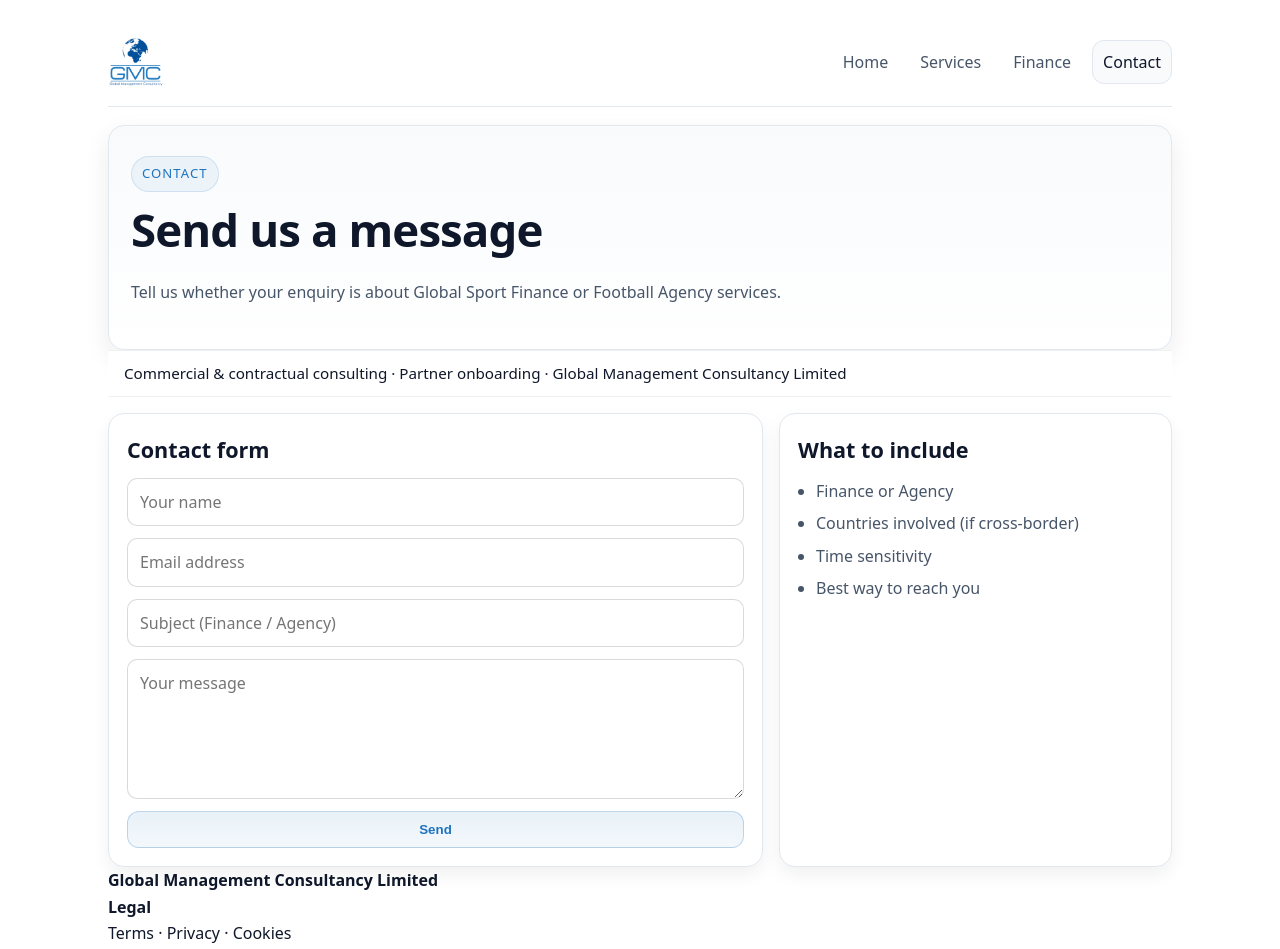
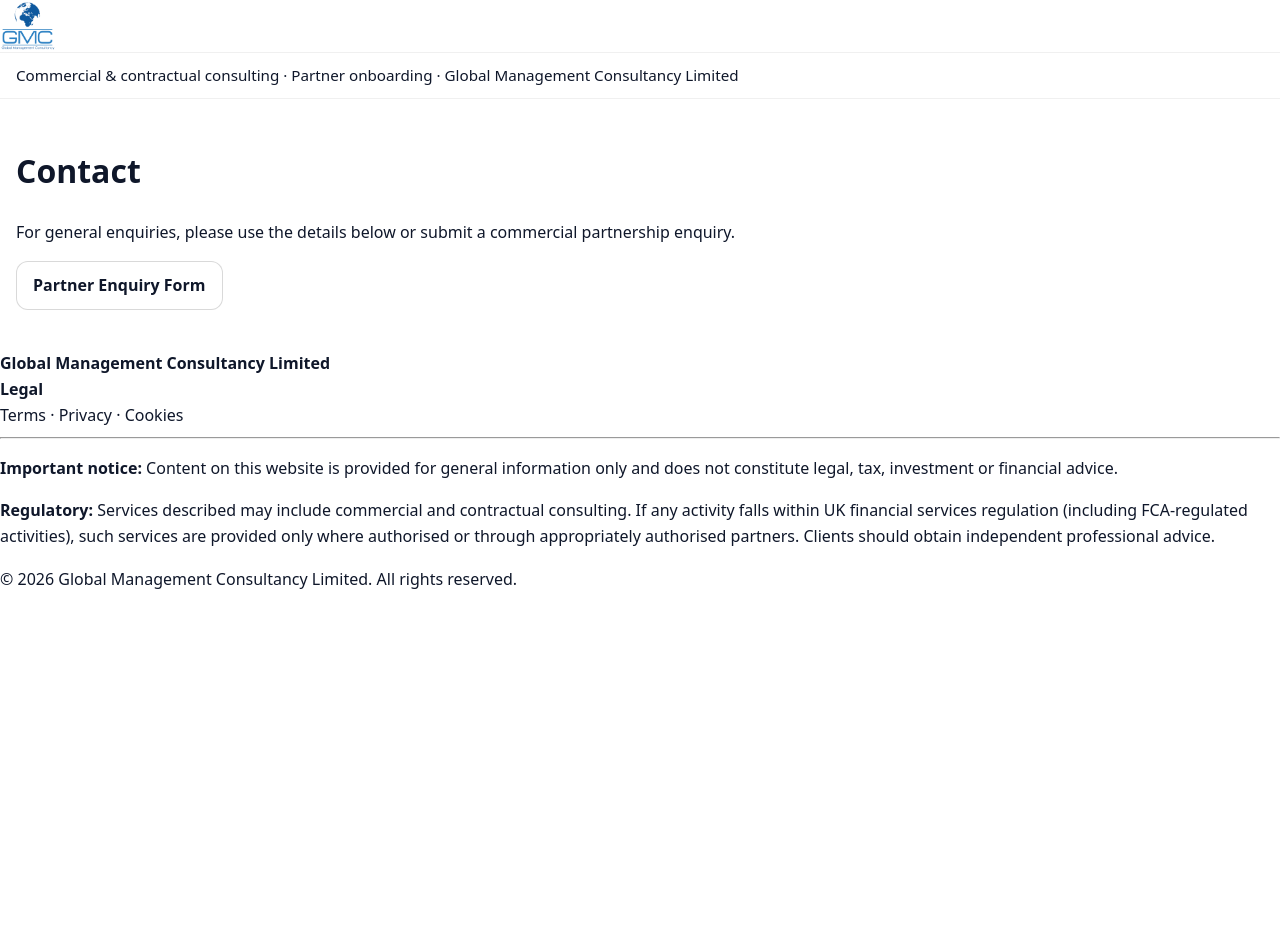
Before and after one commit to jnguegan/Global-Management-Consultancy-Limited, a plain HTML site: page contact.html in a window 1280 px wide. Shown: the top 949 px of the page. After the commit the page ends 800 px from the top, so only its background shows below. Drawn offline with Linux system fonts and the light colour scheme.

Commit message:
Update contact.html

```diff
--- a/contact.html
+++ b/contact.html
@@ -3,74 +3,49 @@
 <head>
   <meta charset="utf-8" />
   <meta name="viewport" content="width=device-width, initial-scale=1" />
-  <title>Contact | Global Management Consultancy Limited</title>
-  <meta name="description" content="Contact Global Management Consultancy Limited for Global Sport Finance and football agency services." />
-
-  <link rel="icon" href="favicon.png" type="image/png" />
+  <title>Contact — Global Management Consultancy Limited</title>
+  <meta name="description" content="Contact Global Management Consultancy Limited for commercial and contractual consulting enquiries." />
   <link rel="stylesheet" href="assets/css/style.css" />
 </head>
+<body>
 
-<body>
-<div class="wrap">
-
-<nav class="nav">
+<header class="site-header">
+  <div class="container">
     <a class="brand" href="index.html">
       <img src="assets/images/gmc-logo.png" alt="Global Management Consultancy Limited" />
     </a>
-  <div class="menu">
-    <a href="index.html">Home</a>
-    <a href="services.html">Services</a>
-    <a href="finance.html">Finance</a>
-    <a class="active" href="contact.html">Contact</a>
+
+    <!-- If you already have a nav menu, keep it here -->
   </div>
-</nav>
+</header>
 
-<header class="hero">
-  <span class="kicker">Contact</span>
-  <h1 class="h1">Send us a message</h1>
-  <p class="lead">
-    Tell us whether your enquiry is about Global Sport Finance or Football Agency services.
-  </p>
-</header>
 <!-- GMC Credibility Strip -->
 <div class="cred-strip">
   Commercial & contractual consulting · Partner onboarding · Global Management Consultancy Limited
 </div>
 <!-- END GMC Credibility Strip -->
 
-<section class="split section">
-  <div class="card">
-    <h2>Contact form</h2>
+<main class="container" style="padding:24px 16px;">
+  <h1>Contact</h1>
 
-    <form class="form" name="contact" method="POST" data-netlify="true">
-      <input type="hidden" name="form-name" value="contact" />
-      <input name="name" placeholder="Your name" required />
-      <input name="email" type="email" placeholder="Email address" required />
-      <input name="subject" placeholder="Subject (Finance / Agency)" />
-      <textarea name="message" placeholder="Your message" required></textarea>
-      <button class="btn primary" type="submit">Send</button>
-    </form>
-  </div>
+  <p>
+    For general enquiries, please use the details below or submit a commercial partnership enquiry.
+  </p>
 
-  <div class="card">
-    <h2>What to include</h2>
-    <ul class="list">
-      <li>Finance or Agency</li>
-      <li>Countries involved (if cross-border)</li>
-      <li>Time sensitivity</li>
-      <li>Best way to reach you</li>
-    </ul>
-  </div>
-</section>
+  <!-- Partner Enquiry CTA -->
+  <p style="margin-top:16px;">
+    <a class="btn" href="partner-enquiry.html">Partner Enquiry Form</a>
+  </p>
+  <!-- END Partner Enquiry CTA -->
+
+  <!-- Optional additional contact content can remain here -->
+</main>
 
 <!-- GMC Footer -->
 <footer class="site-footer">
   <div class="container">
     <div class="footer-grid">
-        <div>
-          <strong>Global Management Consultancy Limited</strong>
-        </div>
-
+      <div><strong>Global Management Consultancy Limited</strong></div>
       <div>
         <strong>Legal</strong><br />
         <a href="terms.html">Terms</a> · <a href="privacy.html">Privacy</a> · <a href="cookies.html">Cookies</a>
@@ -99,9 +74,6 @@
 <script>
   document.getElementById("year").textContent = new Date().getFullYear();
 </script>
-  <!-- END GMC Footer -->
-
-
 
 </body>
 </html>
```
Lines whose indentation alone changed are shown as unchanged.
